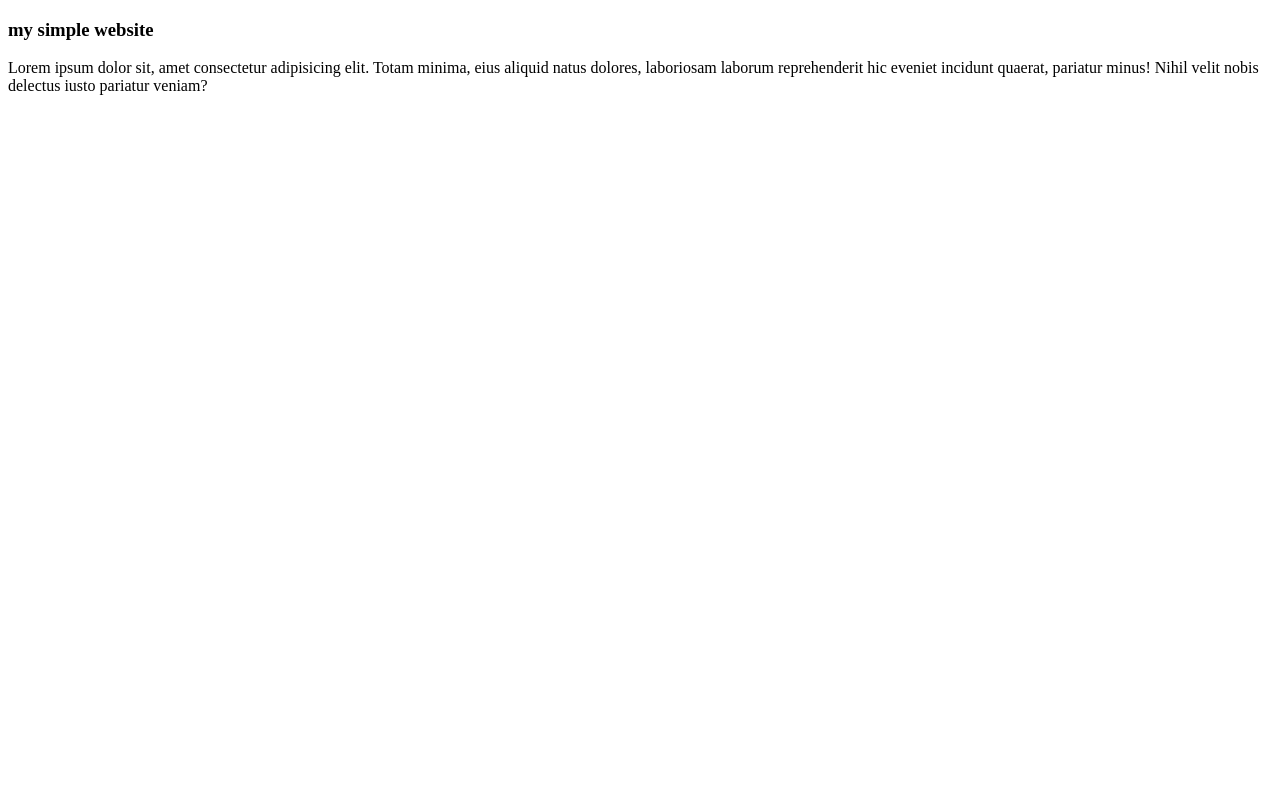
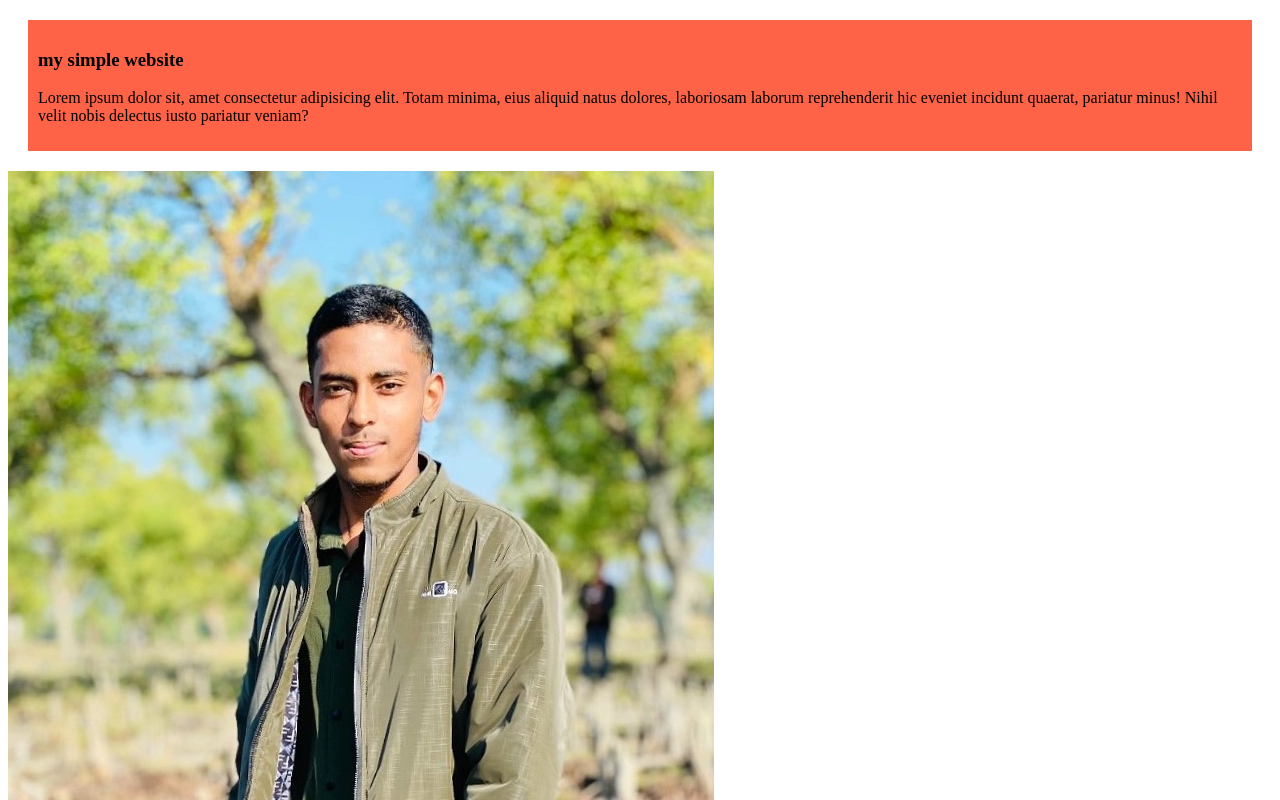
Before and after one commit to mobarak2006/github-repo-gittu, a plain HTML site: page index.html in a window 1280 px wide. Shown: the top 800 px of the page. Drawn offline with Linux system fonts and the light colour scheme.

Commit message:
picture added

```diff
--- a/index.html
+++ b/index.html
@@ -11,6 +11,7 @@
         <h3>my simple website</h3>
         <p>Lorem ipsum dolor sit, amet consectetur adipisicing elit. Totam minima, eius aliquid natus dolores, laboriosam laborum reprehenderit hic eveniet incidunt quaerat, pariatur minus! Nihil velit nobis delectus iusto pariatur veniam?</p>
     </div>
+    <img src="mobarak photos.jpg" alt="">
 
 </body>
 </html>
--- a/styles/style.css
+++ b/styles/style.css
@@ -0,0 +1,5 @@
+div{
+    background-color: tomato;
+    padding: 10px;
+    margin: 20px;
+}
```
Also changed, not shown: mobarak photos.jpg (added).
